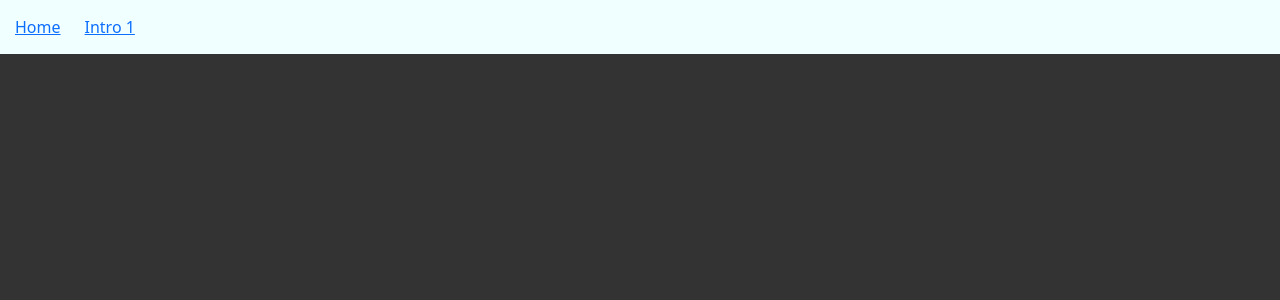
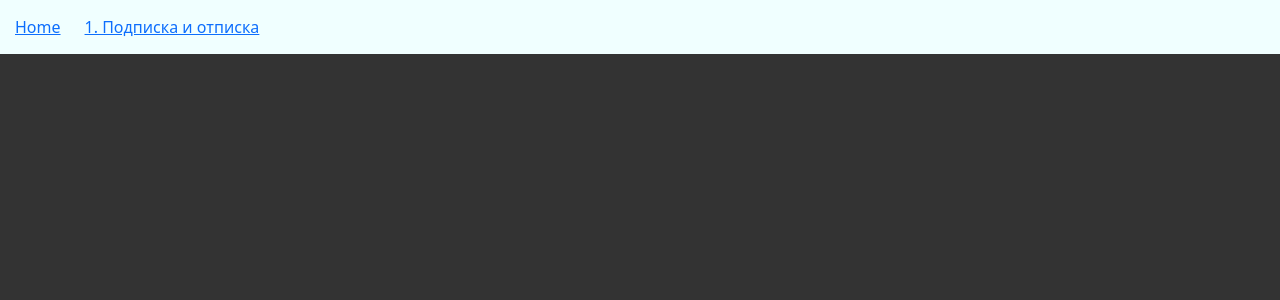
Before and after one commit to neomasterhub/rxjs-demos, an Angular app: page / in a window 1280 px wide. Shown: the top 300 px of the page. Built offline with nearby package versions, Linux system fonts and the light colour scheme.

Commit message:
Dynamic router links.

```diff
--- a/src/app/app-routing.module.ts
+++ b/src/app/app-routing.module.ts
@@ -1,13 +1,22 @@
-import { NgModule } from '@angular/core';
-import { RouterModule, Routes } from '@angular/router';
-import { Intro1Component } from './intro1/intro1.component';
+import {NgModule} from '@angular/core';
+import {RouterModule, Routes} from '@angular/router';
+import {Intro1Component} from './intro1/intro1.component';
 
 const routes: Routes = [
-  { path: 'intro-1', component: Intro1Component }
+  {path: 'intro-1', component: Intro1Component, title: '1. Подписка и отписка'}
 ];
 
 @NgModule({
   imports: [RouterModule.forRoot(routes)],
   exports: [RouterModule]
 })
-export class AppRoutingModule { }
+export class AppRoutingModule {
+  static get routeLinks() {
+    return routes.map(r => {
+      return {
+        path: r.path,
+        title: r.title
+      }
+    });
+  }
+}
--- a/src/app/app.component.css
+++ b/src/app/app.component.css
@@ -1,4 +1,4 @@
 nav {
-    padding: 15px;
-    background-color: azure;
+  padding: 15px;
+  background-color: azure;
 }
--- a/src/app/app.component.html
+++ b/src/app/app.component.html
@@ -3,8 +3,8 @@
     <div class="col-auto">
       <a routerLink="/">Home</a>
     </div>
-        <div class="col-auto">
-            <a routerLink="/intro-1">Intro 1</a>
+    <div class="col-auto" *ngFor="let link of links">
+      <a [routerLink]="link.path">{{link.title}}</a>
     </div>
   </div>
 </nav>
--- a/src/app/app.component.ts
+++ b/src/app/app.component.ts
@@ -1,4 +1,5 @@
-import { Component } from '@angular/core';
+import {Component} from '@angular/core';
+import {AppRoutingModule} from './app-routing.module';
 
 @Component({
   selector: 'app-root',
@@ -7,4 +8,5 @@ import { Component } from '@angular/core';
 })
 export class AppComponent {
   title = 'rxjs-demos';
+  links = AppRoutingModule.routeLinks;
 }
```
Lines whose indentation alone changed are shown as unchanged.
